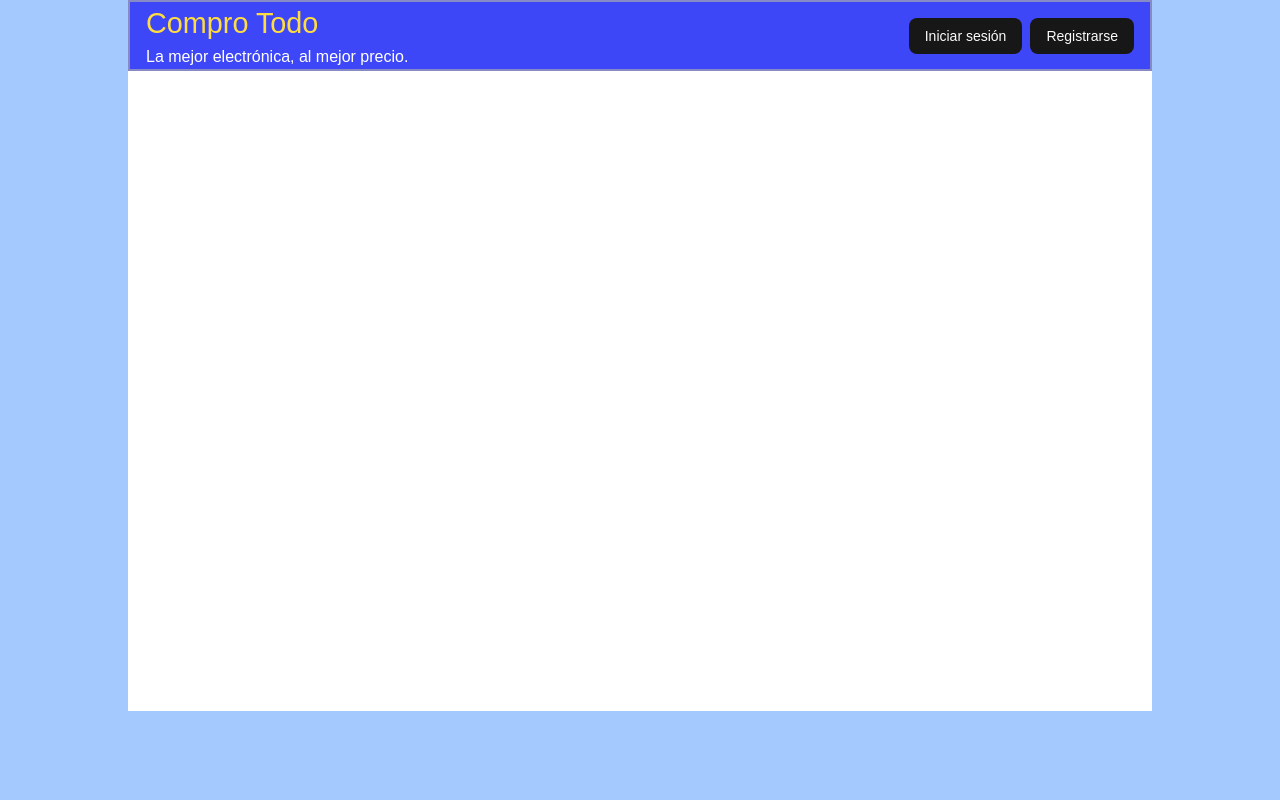
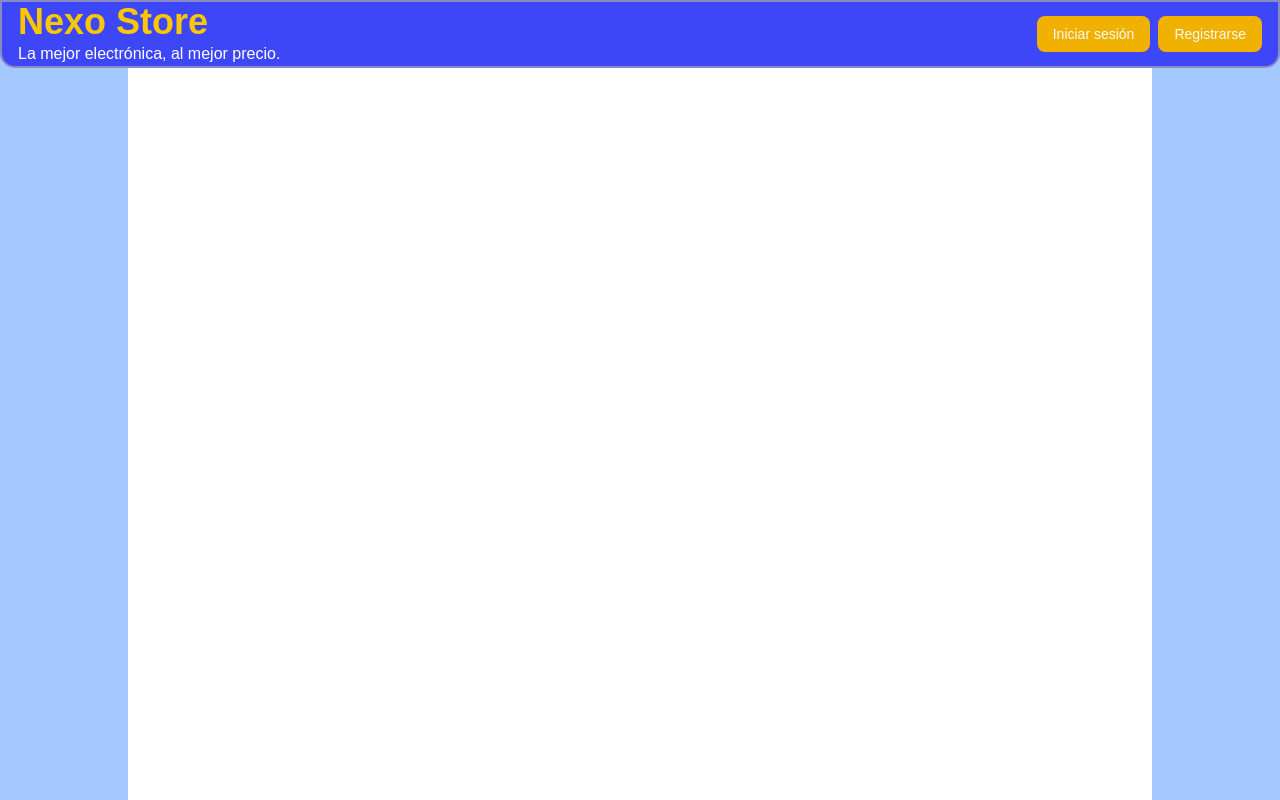
Before and after one commit to lautarobleiz/nexo-store, a React (Vite) app: page / in a window 1280 px wide. Built offline with nearby package versions, Linux system fonts and the light colour scheme; a web font is replaced by a local one.

Commit message:
Retoques al aspecto de la pagina  + cambio del nombre del sitio

```diff
--- a/index.html
+++ b/index.html
@@ -6,7 +6,7 @@
     <link rel="preconnect" href="https://fonts.googleapis.com">
     <link rel="preconnect" href="https://fonts.gstatic.com" crossorigin>
     <link href="https://fonts.googleapis.com/css2?family=Google+Sans:ital,opsz,wght@0,17..18,400..700;1,17..18,400..700&display=swap" rel="stylesheet">
-    <title>Compro Todo</title>
+    <title>Nexo Store</title>
   </head>
   <body>
     <div id="root"></div>
--- a/src/frontend/App.tsx
+++ b/src/frontend/App.tsx
@@ -4,8 +4,8 @@ import './styles/App.css'
 function App() {
   return (
     <>
-      <Navbar />
       <div className="app-main-container">
+        <Navbar />
         <div className="app-main-items-grid">
 
         </div>
--- a/src/frontend/components/navbar.tsx
+++ b/src/frontend/components/navbar.tsx
@@ -6,12 +6,12 @@ export function Navbar (){
         <>
             <div className='navbar-main'>
                 <div className='navbar-slogan'>
-                    <h1 className="navbar-store-name">Compro Todo</h1>
+                    <h1 className="text-4xl text-yellow-400 font-semibold">Nexo Store</h1>
                     <p className='navbar-store-description'>La mejor electrónica, al mejor precio.</p>
                 </div>
                 <div className="navbar-buttons-container">
-                    <Button>Iniciar sesión</Button>
-                    <Button>Registrarse</Button>
+                    <Button className="bg-yellow-500 hover:bg-yellow-600">Iniciar sesión</Button>
+                    <Button className="bg-yellow-500 hover:bg-yellow-600">Registrarse</Button>
                 </div>
             </div>
         </>
--- a/src/frontend/styles/App.css
+++ b/src/frontend/styles/App.css
@@ -3,18 +3,23 @@ body{
     font-family: 'Google Sans', sans-serif;
     margin: 0;
     padding: 0;
-    display: flex;
-    justify-content: center; /* Centrado horizontal */
-    align-items: center;     /* Centrado vertical */
 }
 
 .app-main-container{
     display: flex;
+    flex-direction: column;
+    min-height: 100vh;
+    width: 100%;
+}
+
+.app-main-items-grid{
+    display: flex;
     align-items: center;
     justify-content: center;
-    flex-direction: column;
+    flex: 1;
     padding: 1rem;
     background-color: #ffffff;
-    width: 80vw;  /* 80% del ancho del viewport */
-    height: 80vh; /* 80% del alto del viewport */
+    width: 80vw;
+    height: 80vh;
+    margin: 0 auto;
 }
--- a/src/frontend/styles/index.css
+++ b/src/frontend/styles/index.css
@@ -121,3 +121,10 @@
     @apply bg-background text-foreground;
   }
 }
+
+@layer base {
+  button:not(:disabled),
+  [role="button"]:not(:disabled) {
+    cursor: pointer;
+  }
+}
--- a/src/frontend/styles/navbar.css
+++ b/src/frontend/styles/navbar.css
@@ -6,11 +6,8 @@
     padding-left: 1rem;
     padding-right: 1rem;
     border: 2px solid rgb(136, 138, 197);
-}
-
-.navbar-store-name{
-    font-size: 1.8rem;
-    color: #ffdc41;
+    width: 100vw;
+    border-radius: 0 0 15px 15px;
 }
 
 .navbar-buttons-container{
@@ -26,14 +23,6 @@
     cursor: pointer;
 }
 
-.navbar-buttons:hover{
-    background-color: #e2e2e2;
-}
-
-.navbar-buttons:active{
-    background-color: #c2c2c2;
-}
-
 .navbar-slogan{
     display: flex;
     flex-direction: column;
```
